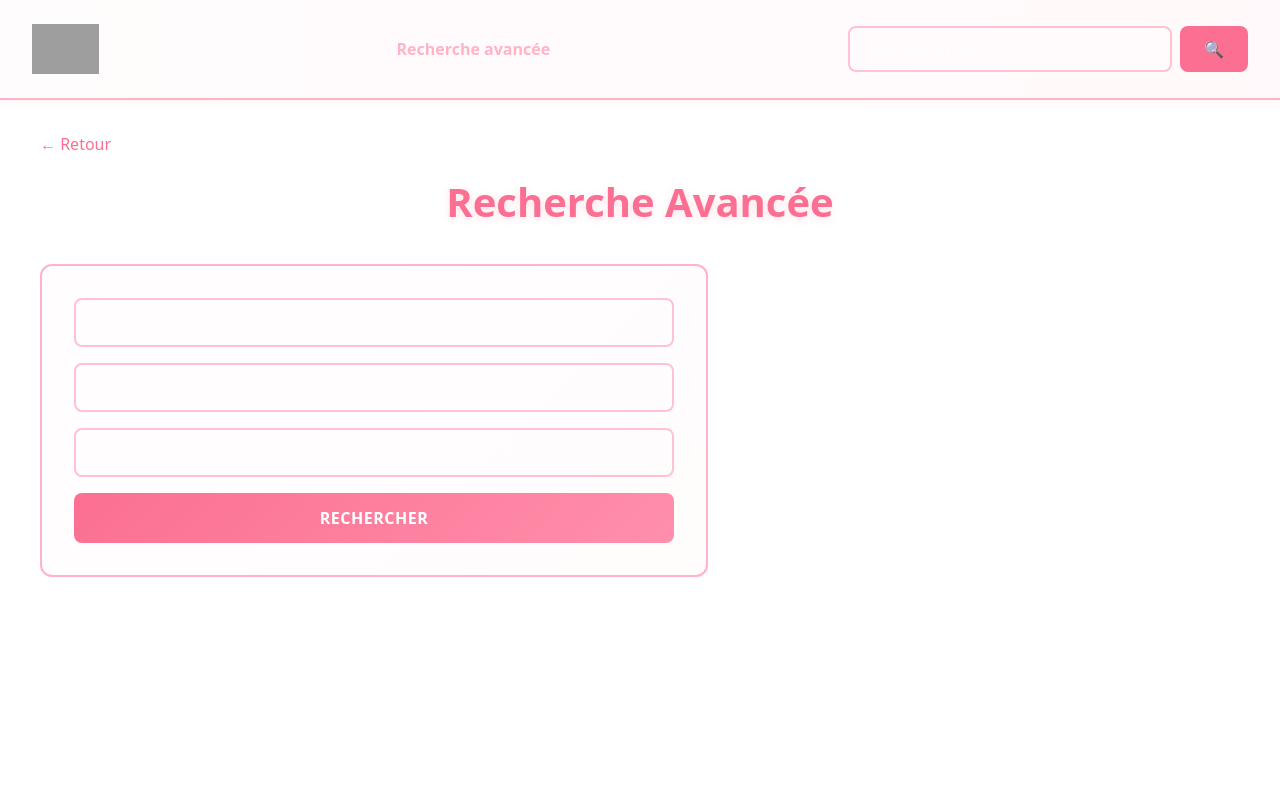
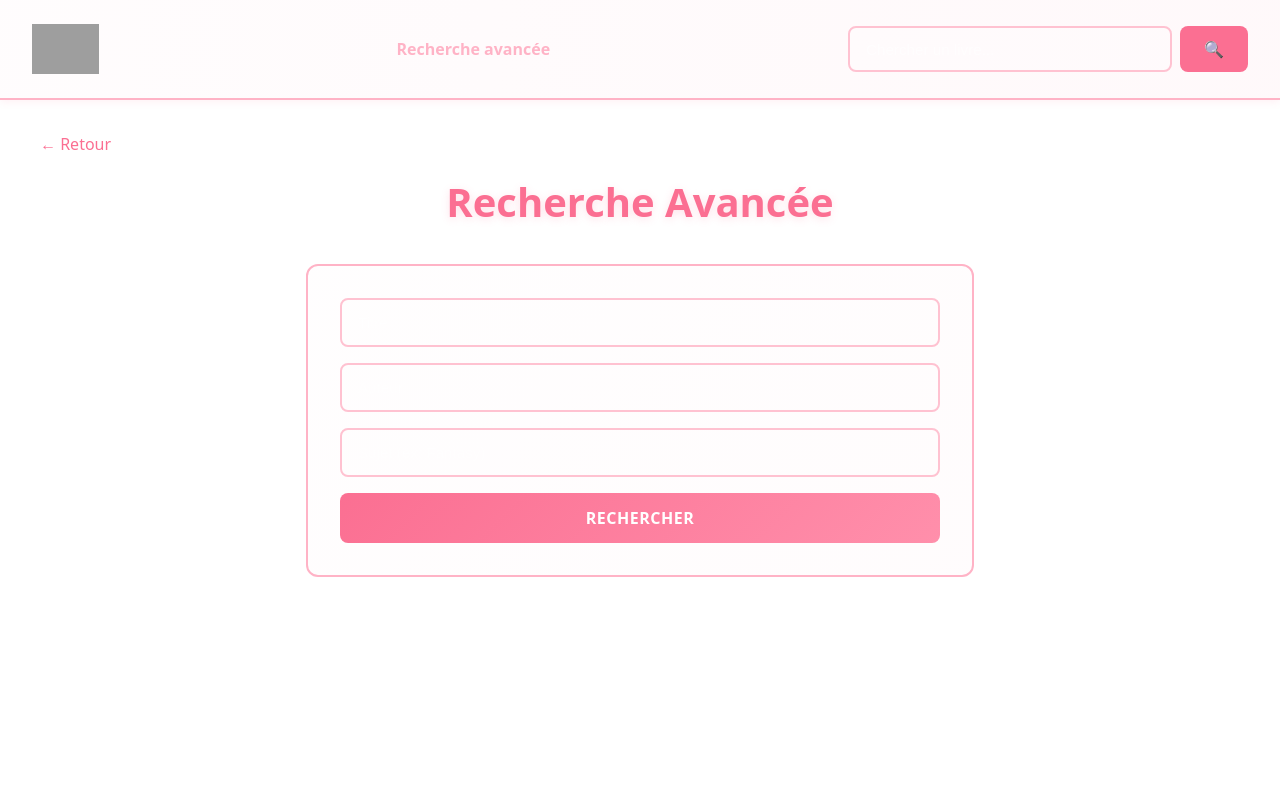
Before and after one commit to adsevenday/react-, a React (Vite) app: page /advanced in a window 1280 px wide. Shown: the top 800 px of the page. Built offline with nearby package versions, Linux system fonts and the light colour scheme; grey boxes are pictures that could not be loaded; the HTML template or start-up script is replaced by a standard one.

Commit message:
fix: correction du placement de la barre avancer

```diff
--- a/src/pages/advancedSearch.scss
+++ b/src/pages/advancedSearch.scss
@@ -33,7 +33,7 @@
     display: flex;
     flex-direction: column;
     gap: 1rem;
-    margin-bottom: 2.5rem;
+    margin: 0 auto 2.5rem auto;
     background: linear-gradient(135deg, rgba(255, 229, 236, 0.05) 0%, rgba(255, 194, 209, 0.05) 100%);
     padding: 2rem;
     border-radius: 12px;
```
